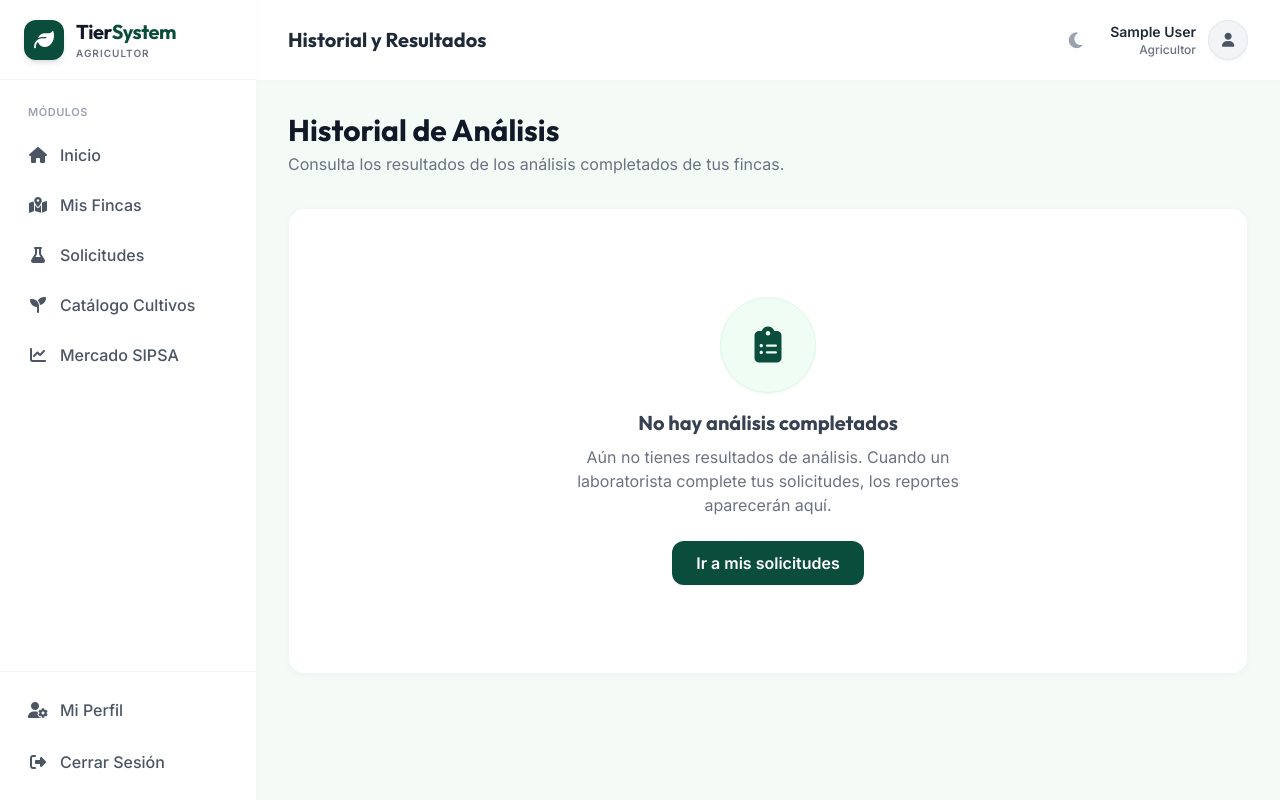
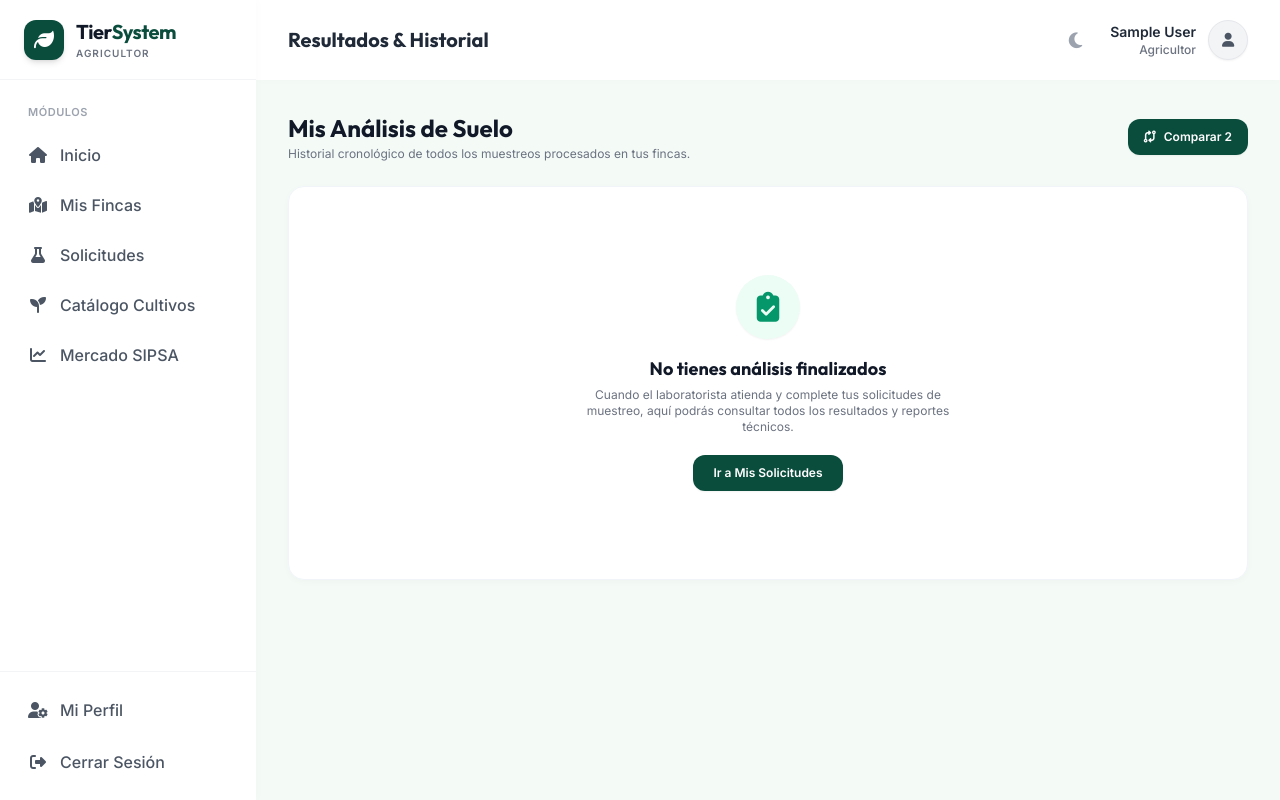
Before and after one commit to JuanGuarnizo77/TierSystem, a Django app: page /agricultor/solicitudes/historial/ in a window 1280 px wide. Run offline with Django 5.2, Linux system fonts and the light colour scheme; the visitor is signed in with stand-in values (Sample User, id 1); data comes from the database, SQL or seed files in the repository; data that the repository does not hold is empty; parts of the project's set-up code (start-up, migrations or seed data) failed here and were passed over; some libraries are stand-ins or nearby versions.

Commit message:
feat: integrate DataTables Buttons (PDF/Excel/Print) in historial.html

```diff
--- a/templates/agricultor/historial.html
+++ b/templates/agricultor/historial.html
@@ -1,133 +1,286 @@
 {% extends 'agricultor/base_dashboard.html' %}
 
-{% block title %}Historial y Resultados - Agricultor{% endblock %}
-{% block header_title %}Historial y Resultados{% endblock %}
+{% block title %}Resultados & Historial — Agricultor | TierSystem{% endblock %}
+{% block header_title %}Resultados & Historial{% endblock %}
+
+{% block extra_css %}
+<!-- DataTables CSS -->
+<link rel="stylesheet" href="https://cdn.datatables.net/1.13.6/css/jquery.dataTables.min.css">
+<link rel="stylesheet" href="https://cdn.datatables.net/buttons/2.4.1/css/buttons.dataTables.min.css">
+<style>
+/* ── DataTables: inputs & selects ── */
+.dataTables_wrapper .dataTables_filter input,
+.dataTables_wrapper .dataTables_length select {
+    border: 1px solid #e5e7eb;
+    background: #fff;
+    color: #1f2937;
+    border-radius: 0.5rem;
+    padding: 0.25rem 0.5rem;
+    font-size: 0.875rem;
+}
+.dark .dataTables_wrapper .dataTables_filter input,
+.dark .dataTables_wrapper .dataTables_length select {
+    border-color: #374151;
+    background: #1f2937;
+    color: #f3f4f6;
+}
+
+/* ── DataTables: labels & info ── */
+.dataTables_wrapper .dataTables_info,
+.dataTables_wrapper .dataTables_filter label,
+.dataTables_wrapper .dataTables_length label {
+    font-size: 0.75rem;
+    color: #6b7280;
+}
+.dark .dataTables_wrapper .dataTables_info,
+.dark .dataTables_wrapper .dataTables_filter label,
+.dark .dataTables_wrapper .dataTables_length label {
+    color: #9ca3af;
+}
+
+/* ── DataTables: pagination buttons ── */
+.dataTables_wrapper .dataTables_paginate .paginate_button {
+    border-radius: 0.5rem;
+    padding: 0.25rem 0.5rem;
+    font-size: 0.75rem;
+    color: #4b5563 !important;
+    border: 1px solid transparent !important;
+}
+.dataTables_wrapper .dataTables_paginate .paginate_button.current,
+.dataTables_wrapper .dataTables_paginate .paginate_button.current:hover {
+    background: #059669 !important;
+    color: #fff !important;
+    border: none !important;
+}
+.dataTables_wrapper .dataTables_paginate .paginate_button:hover {
+    background: #ecfdf5 !important;
+    color: #065f46 !important;
+    border: none !important;
+}
+.dark .dataTables_wrapper .dataTables_paginate .paginate_button:hover {
+    background: rgba(6,95,70,0.3) !important;
+    color: #6ee7b7 !important;
+}
+
+/* ── DataTables Buttons ── */
+.dt-button {
+    background-color: #059669 !important;
+    color: #fff !important;
+    font-size: 0.75rem;
+    font-weight: 700;
+    padding: 0.5rem 1rem;
+    border-radius: 0.75rem;
+    border: none !important;
+    cursor: pointer;
+    box-shadow: 0 1px 2px rgba(0,0,0,0.1);
+    margin-right: 4px;
+    transition: background-color 0.15s;
+}
+.dt-button:hover {
+    background-color: #047857 !important;
+    color: #fff !important;
+}
+.dt-buttons { display: inline-flex; gap: 4px; flex-wrap: wrap; }
+
+/* ── Table structure ── */
+#tabla-historial { width: 100%; border-collapse: collapse; }
+#tabla-historial thead th {
+    background: #f9fafb;
+    font-size: 0.7rem;
+    font-weight: 700;
+    color: #6b7280;
+    text-transform: uppercase;
+    letter-spacing: 0.05em;
+    padding: 0.75rem 1rem;
+    border-bottom: 1px solid #f3f4f6;
+    white-space: nowrap;
+}
+.dark #tabla-historial thead th {
+    background: #111827;
+    color: #9ca3af;
+    border-bottom-color: #374151;
+}
+#tabla-historial tbody td {
+    padding: 0.75rem 1rem;
+    font-size: 0.875rem;
+    color: #1f2937;
+    border-bottom: 1px solid #f9fafb;
+    vertical-align: middle;
+}
+.dark #tabla-historial tbody td {
+    color: #e5e7eb;
+    border-bottom-color: #1f2937;
+}
+#tabla-historial tbody tr:hover td {
+    background: #ecfdf5;
+}
+.dark #tabla-historial tbody tr:hover td {
+    background: rgba(6,95,70,0.1);
+}
+</style>
+{% endblock %}
 
 {% block content %}
-<div class="mb-8 flex justify-between items-end">
-    <div>
-        <h2 class="text-3xl font-bold text-gray-900 dark:text-white font-heading">Historial de Análisis</h2>
-        <p class="text-gray-500 dark:text-gray-400 mt-1">Consulta los resultados de los análisis completados de tus fincas.</p>
+<div class="space-y-6">
+
+    <!-- Header & Action Buttons -->
+    <div class="flex flex-col sm:flex-row sm:items-center justify-between gap-4">
+        <div>
+            <h2 class="text-2xl font-bold text-gray-900 dark:text-white font-heading">
+                Mis Análisis de Suelo
+            </h2>
+            <p class="text-xs text-gray-500 dark:text-gray-400 mt-0.5">
+                Historial cronológico de todos los muestreos procesados en tus fincas.
+            </p>
+        </div>
+
+        <div class="flex flex-wrap items-center gap-2">
+            <!-- Botones PDF/Excel los inyecta DataTables automáticamente -->
+            <button onclick="compararSeleccionados()" class="bg-primary hover:bg-secondary text-white text-xs font-bold py-2.5 px-4 rounded-xl shadow-sm transition-all flex items-center gap-2">
+                <i class="fa-solid fa-code-compare"></i> Comparar 2
+            </button>
+        </div>
     </div>
-</div>
 
-<div class="bento-card overflow-hidden">
-    <div class="p-6">
-        {% if solicitudes %}
-        <div class="grid grid-cols-1 md:grid-cols-2 lg:grid-cols-3 gap-6">
-            {% for s in solicitudes %}
-            <div class="bento-card overflow-hidden group relative flex flex-col hover:!border-primary transition-colors">
-                <div class="p-5 flex-1 flex flex-col relative z-10">
-                    <div class="flex justify-between items-start mb-2">
-                        <h3 class="text-xl font-bold text-gray-900 dark:text-white font-heading">{{ s.terreno.nombre }}</h3>
-                        <span class="bg-green-100 dark:bg-green-900/40 text-green-800 dark:text-green-400 px-3 py-1 rounded-full text-xs font-bold whitespace-nowrap border border-green-200 dark:border-green-800">
-                            <i class="fa-solid fa-check-circle mr-1"></i> Completada
-                        </span>
-                    </div>
-
-                    <p class="text-sm text-gray-500 dark:text-gray-400 mb-2">
-                        <i class="fa-regular fa-calendar mr-1"></i> {{ s.fecha_solicitud|date:"d M Y" }}
-                    </p>
-
-                    <div class="mt-4 flex flex-wrap gap-2 text-xs">
-                        <span class="bg-blue-100 dark:bg-blue-900/40 text-blue-800 dark:text-blue-400 px-2 py-1 rounded-lg border border-blue-200 dark:border-blue-800">
-                            <i class="fa-solid fa-seedling mr-1"></i> {{ s.cultivo_deseado }}
-                        </span>
-                        <span class="bg-purple-100 dark:bg-purple-900/40 text-purple-800 dark:text-purple-400 px-2 py-1 rounded-lg border border-purple-200 dark:border-purple-800">
-                            <i class="fa-solid fa-microscope mr-1"></i> {{ s.get_modalidad_display }}
-                        </span>
-                    </div>
-
-                    <div class="mt-auto pt-4 mt-4 border-t border-gray-100 dark:border-gray-700">
-                        <button onclick="verReporte('{{ s.analisis_resultado.diagnostico_ia|escapejs }}')" class="w-full bg-green-50 dark:bg-gray-800 hover:bg-primary hover:text-white text-primary dark:text-green-400 font-bold py-2 rounded-xl transition-colors flex items-center justify-center gap-2 border border-green-100 dark:border-gray-700 hover:border-transparent shadow-sm">
-                            <i class="fa-solid fa-file-invoice"></i> Ver Reporte Detallado
-                        </button>
-                    </div>
-                </div>
-            </div>
-            {% endfor %}
+    <div class="bento-card p-6">
+        {% if historial_lista %}
+        <div class="overflow-x-auto">
+            <table id="tabla-historial" class="w-full text-left">
+                <thead>
+                    <tr>
+                        <th></th><!-- Checkbox -->
+                        <th>Fecha</th>
+                        <th>#ID</th>
+                        <th>Cultivo</th>
+                        <th>Finca</th>
+                        <th>Laboratorista</th>
+                        <th>pH</th>
+                        <th>N (mg/kg)</th>
+                        <th>P (mg/kg)</th>
+                        <th>K (mg/kg)</th>
+                        <th>Compatibilidad</th>
+                        <th>Acción</th>
+                    </tr>
+                </thead>
+                <tbody>
+                    {% for item in historial_lista %}
+                    <tr>
+                        <td>
+                            <input type="checkbox" value="{{ item.solicitud.id }}" class="analisis-check w-4 h-4 text-primary rounded border-gray-300 focus:ring-primary focus:ring-2 cursor-pointer">
+                        </td>
+                        <td>{{ item.solicitud.fecha_solicitud|date:"d/m/Y" }}</td>
+                        <td>#{{ item.solicitud.id }}</td>
+                        <td>{{ item.solicitud.cultivo_deseado }}</td>
+                        <td>{{ item.solicitud.terreno.nombre }}</td>
+                        <td>{{ item.solicitud.laboratorista_asignado.get_full_name|default:item.solicitud.laboratorista_asignado.username|default:"Laboratorista SENA" }}</td>
+                        <td>{{ item.analisis.ph }}</td>
+                        <td>{{ item.analisis.nitrogeno }}</td>
+                        <td>{{ item.analisis.fosforo }}</td>
+                        <td>{{ item.analisis.potasio }}</td>
+                        <td data-order="{{ item.compatibilidad }}">
+                            <span class="inline-block text-xs font-black px-2 py-1 rounded-full {% if item.color == 'green' %}bg-emerald-100 text-emerald-800 dark:bg-emerald-950 dark:text-emerald-300{% elif item.color == 'amber' %}bg-amber-100 text-amber-800 dark:bg-amber-950 dark:text-amber-300{% else %}bg-red-100 text-red-800 dark:bg-red-950 dark:text-red-300{% endif %}">{{ item.compatibilidad }}%</span>
+                        </td>
+                        <td>
+                            <a href="{% url 'solicitudes_agricultor:resultado_detalle' item.solicitud.id %}" class="bg-gray-100 hover:bg-primary hover:text-white dark:bg-gray-700 text-gray-700 dark:text-gray-200 text-xs font-bold py-1.5 px-3 rounded-xl transition-all inline-flex items-center gap-1">
+                                Ver <i class="fa-solid fa-arrow-right text-[10px]"></i>
+                            </a>
+                        </td>
+                    </tr>
+                    {% endfor %}
+                </tbody>
+            </table>
         </div>
         {% else %}
         <div class="text-center py-16">
-            <div class="w-24 h-24 bg-green-50 dark:bg-gray-800 rounded-full flex items-center justify-center mx-auto mb-4 text-primary text-4xl shadow-sm border border-green-100 dark:border-gray-700">
-                <i class="fa-solid fa-clipboard-list"></i>
+            <div class="w-16 h-16 bg-emerald-50 dark:bg-emerald-950/50 text-emerald-600 rounded-full flex items-center justify-center mx-auto mb-4 text-3xl shadow-sm">
+                <i class="fa-solid fa-clipboard-check"></i>
             </div>
-            <h3 class="text-xl font-bold text-gray-700 dark:text-gray-300 font-heading">No hay análisis completados</h3>
-            <p class="text-gray-500 dark:text-gray-400 mt-2 max-w-md mx-auto">Aún no tienes resultados de análisis. Cuando un laboratorista complete tus solicitudes, los reportes aparecerán aquí.</p>
-            <a href="{% url 'solicitudes_agricultor:mis_solicitudes' %}" class="inline-block mt-6 bg-primary hover:bg-secondary text-white font-bold py-2.5 px-6 rounded-xl shadow-sm transition-all">
-                Ir a mis solicitudes
+            <h3 class="text-lg font-bold text-gray-900 dark:text-white font-heading">No tienes análisis finalizados</h3>
+            <p class="text-xs text-gray-500 dark:text-gray-400 mt-1 max-w-sm mx-auto">
+                Cuando el laboratorista atienda y complete tus solicitudes de muestreo, aquí podrás consultar todos los resultados y reportes técnicos.
+            </p>
+            <a href="{% url 'solicitudes_agricultor:mis_solicitudes' %}" class="inline-block mt-5 bg-primary hover:bg-secondary text-white text-xs font-bold py-2.5 px-5 rounded-xl shadow-sm transition-all">
+                Ir a Mis Solicitudes
             </a>
         </div>
         {% endif %}
     </div>
+
 </div>
-
-<!-- Modal Historial/Reporte -->
-<div id="modalReporte" class="hidden fixed inset-0 z-50 bg-gray-900/90 flex items-center justify-center px-4 overflow-y-auto py-10 transition-opacity">
-    <div class="bento-card max-w-2xl w-full p-8 relative">
-        <button onclick="cerrarReporte()" class="absolute top-4 right-4 text-gray-400 hover:text-gray-600 dark:hover:text-gray-300 bg-gray-50 dark:bg-gray-800 rounded-full w-8 h-8 flex items-center justify-center transition-colors">
-            <i class="fa-solid fa-xmark text-lg"></i>
-        </button>
-        <div class="text-center mb-6">
-            <div class="w-16 h-16 bg-green-50 dark:bg-gray-800 text-primary dark:text-green-400 rounded-full flex items-center justify-center text-3xl mx-auto mb-4 shadow-sm border border-green-100 dark:border-gray-700">
-                <i class="fa-solid fa-file-contract"></i>
-            </div>
-            <h3 class="text-2xl font-bold text-gray-900 dark:text-white font-heading">Resultados del Análisis IA</h3>
-            <p class="text-gray-500 dark:text-gray-400 mt-1">Recomendaciones basadas en los datos del sensor</p>
-        </div>
-
-        <div id="contenidoReporte" class="space-y-4 max-h-[50vh] overflow-y-auto pr-2"></div>
-
-        <button class="w-full bg-primary hover:bg-secondary text-white font-bold py-3 rounded-xl shadow-sm transition-all mt-6" onclick="cerrarReporte()">
-            Cerrar Reporte
-        </button>
-    </div>
-</div>
-
 {% endblock %}
 
 {% block extra_js %}
+<!-- jQuery (requerido por DataTables) -->
+<script src="https://code.jquery.com/jquery-3.7.0.min.js"></script>
+<!-- DataTables core -->
+<script src="https://cdn.datatables.net/1.13.6/js/jquery.dataTables.min.js"></script>
+<!-- JSZip (para Excel) -->
+<script src="https://cdnjs.cloudflare.com/ajax/libs/jszip/3.10.1/jszip.min.js"></script>
+<!-- pdfmake (para PDF) -->
+<script src="https://cdnjs.cloudflare.com/ajax/libs/pdfmake/0.2.7/pdfmake.min.js"></script>
+<script src="https://cdnjs.cloudflare.com/ajax/libs/pdfmake/0.2.7/vfs_fonts.js"></script>
+<!-- DataTables Buttons -->
+<script src="https://cdn.datatables.net/buttons/2.4.1/js/dataTables.buttons.min.js"></script>
+<script src="https://cdn.datatables.net/buttons/2.4.1/js/buttons.html5.min.js"></script>
+<script src="https://cdn.datatables.net/buttons/2.4.1/js/buttons.print.min.js"></script>
+
 <script>
-    function verReporte(rawJson) {
-        const modal = document.getElementById('modalReporte');
-        const container = document.getElementById('contenidoReporte');
+    $(document).ready(function () {
+        if ($('#tabla-historial').length) {
+            $('#tabla-historial').DataTable({
+                dom: 'Bfrtip',
+                buttons: [
+                    {
+                        extend: 'pdf',
+                        text: '<i class="fa-solid fa-file-pdf"></i> PDF',
+                        className: 'dt-button',
+                        title: 'TierSystem — Historial de Análisis de Suelo',
+                        exportOptions: { columns: [1,2,3,4,5,6,7,8,9,10] }
+                    },
+                    {
+                        extend: 'excel',
+                        text: '<i class="fa-solid fa-file-excel"></i> Excel',
+                        className: 'dt-button',
+                        title: 'TierSystem — Historial de Análisis de Suelo',
+                        exportOptions: { columns: [1,2,3,4,5,6,7,8,9,10] }
+                    },
+                    {
+                        extend: 'print',
+                        text: '<i class="fa-solid fa-print"></i> Imprimir',
+                        className: 'dt-button',
+                        title: 'TierSystem — Historial de Análisis de Suelo',
+                        exportOptions: { columns: [1,2,3,4,5,6,7,8,9,10] }
+                    }
+                ],
+                language: {
+                    url: '//cdn.datatables.net/plug-ins/1.13.6/i18n/es-ES.json'
+                },
+                order: [[1, 'desc']],
+                pageLength: 10,
+                columnDefs: [
+                    { orderable: false, searchable: false, targets: [0, 11] }
+                ],
+                responsive: true
+            });
+        }
+    });
 
-        try {
-            const data = JSON.parse(rawJson);
-            let html = '';
+    function compararSeleccionados() {
+        const checkboxes = document.querySelectorAll('.analisis-check:checked');
+        if (checkboxes.length !== 2) {
+            Swal.fire({
+                title: 'Selecciona 2 análisis',
+                text: 'Debes marcar exactamente 2 casillas de verificación para compararlos cara a cara.',
+                icon: 'info',
+                confirmButtonColor: '#0a4d3c',
+                confirmButtonText: 'Entendido'
+            });
+            return;
+        }
 
-            if (data.recomendaciones) {
-                data.recomendaciones.forEach(rec => {
-                    let color = rec.compatibilidad >= 70 ? 'green' : (rec.compatibilidad >= 40 ? 'yellow' : 'red');
-                    html += `
-                    <div class="border border-gray-200 rounded-xl p-4">
-                        <div class="flex justify-between items-center mb-2">
-                            <h4 class="font-bold text-lg text-gray-800">${rec.cultivo}</h4>
-                            <span class="bg-${color}-100 text-${color}-800 font-bold px-3 py-1 rounded-full text-sm">
-                                ${rec.compatibilidad}%
-                            </span>
-                        </div>
-                        <p class="text-sm text-gray-600">${rec.descripcion}</p>
-                    </div>`;
-                });
-            }
-            if (data.consejo_general) {
-                html += `
-                <div class="bg-blue-50 border border-blue-100 rounded-xl p-4 mt-4">
-                    <p class="text-sm text-blue-800 font-medium"><i class="fa-solid fa-circle-info mr-2"></i>${data.consejo_general}</p>
-                </div>`;
-            }
-            container.innerHTML = html;
-            modal.classList.remove('hidden');
-        } catch (e) {
-            console.error(e);
-            container.innerHTML = '<p class="text-red-500">Error al leer el reporte. El formato no es válido.</p>';
-            modal.classList.remove('hidden');
-        }
-    }
-
-    function cerrarReporte() {
-        document.getElementById('modalReporte').classList.add('hidden');
+        const id1 = checkboxes[0].value;
+        const id2 = checkboxes[1].value;
+        window.location.href = `{% url 'solicitudes_agricultor:comparar_analisis' %}?id1=${id1}&id2=${id2}`;
     }
 </script>
 {% endblock %}
```
